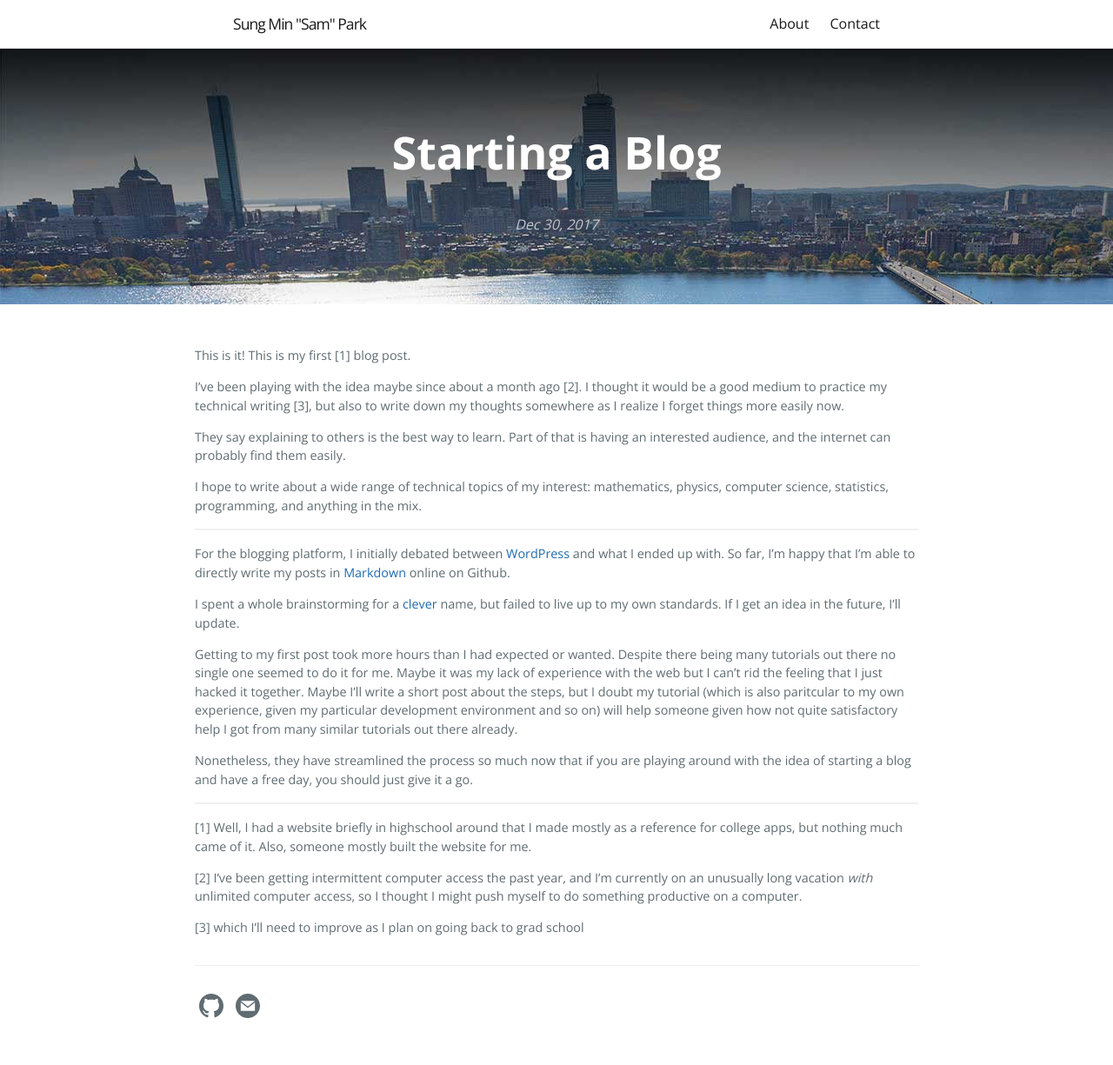
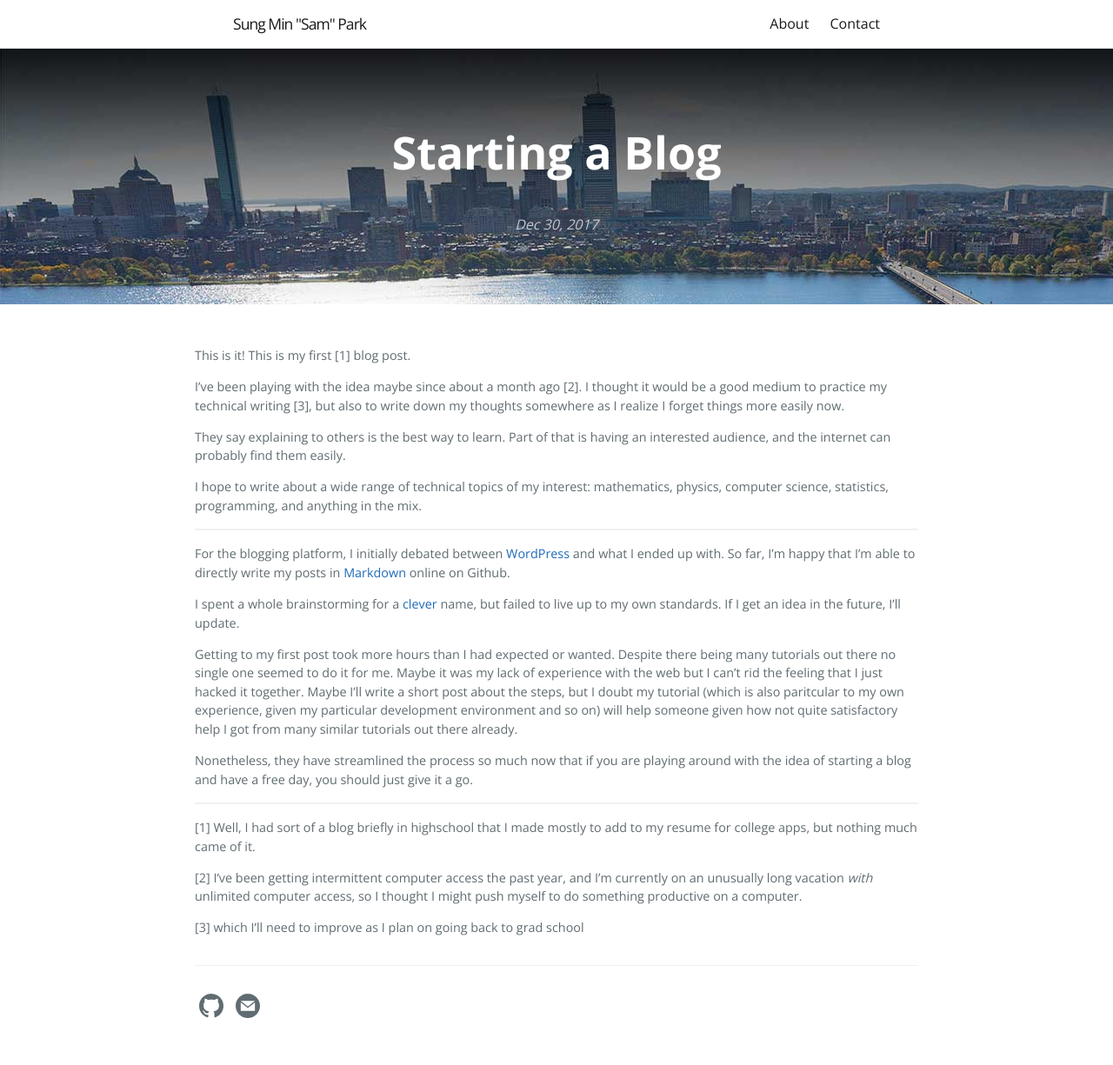
Before and after one commit to sung-max/sung-max.github.io, a Jekyll site: the page built from _posts/2017-12-30-starting-a-blog.markdown, in a window 1280 px wide. Shown: the whole page at 87% size. Built offline with Jekyll 4.4.1, drawn with Linux system fonts in a browser that asks for light colours; our own code applies the rules of GitHub Pages for plain Markdown files.

Commit message:
Update 2017-12-30-starting-a-blog.markdown

```diff
--- a/_posts/2017-12-30-starting-a-blog.markdown
+++ b/_posts/2017-12-30-starting-a-blog.markdown
@@ -26,7 +26,7 @@ Nonetheless, they have streamlined the process so much now that if you are playi
 
 ----
 
-[1] Well, I had a website briefly in highschool around that I made mostly as a reference for college apps, but nothing much came of it. Also, someone mostly built the website for me.
+[1] Well, I had sort of a blog briefly in highschool that I made mostly to add to my resume for college apps, but nothing much came of it.
 
 [2] I've been getting intermittent computer access the past year, and I'm currently on an unusually long vacation *with* unlimited computer access, so I thought I might push myself to do something productive on a computer.
 
```
